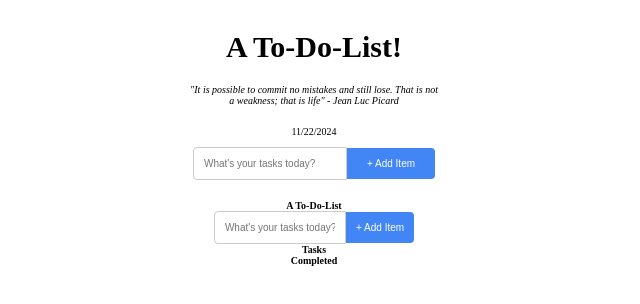
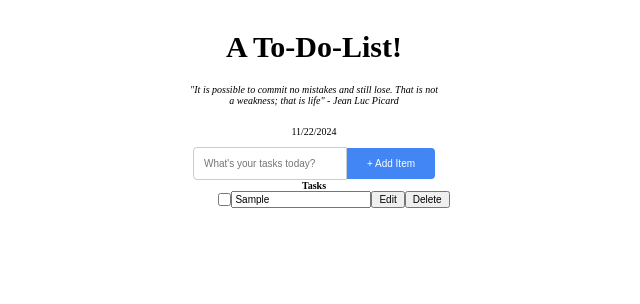
Before and after one commit to MukhriddinToshboyev/To-Do-List, a React (Vite) app: page / in a window 1280 px wide. Both pictures are taken after typing "Sample" into the empty fields and a click on the button "+ Add Item". Shown: the top 304 px of the page, without its empty margins (326-966 px from the left). Built offline with nearby package versions, Linux system fonts and the light colour scheme.

Commit message:
to-do-list

```diff
--- a/src/Tasks/index.jsx
+++ b/src/Tasks/index.jsx
@@ -1,92 +1,8 @@
-import { useState } from "react";
+import "./Tasks.css";
 
-function Tasks() {
-  const [tasks, setTasks] = useState([]);
-  const [taskInput, setTaskInput] = useState("");
-  const [editingTaskId, setEditingTaskId] = useState(null);
-
-  // Vazifa inputini yangilash
-  const handleInputChange = (e) => {
-    setTaskInput(e.target.value);
-  };
-
-  // Vazifa qo'shish
-  const handleAddTask = () => {
-    if (taskInput.trim()) {
-      const newTask = {
-        id: Date.now(),
-        text: taskInput,
-        completed: false,
-      };
-      setTasks([...tasks, newTask]);
-      setTaskInput("");
-    }
-  };
-
-  // Vazifani o'chirish
-  const handleDeleteTask = (id) => {
-    setTasks(tasks.filter((task) => task.id !== id));
-  };
-
-  // Vazifani tahrirlash
-  const handleEditTask = (id) => {
-    const taskToEdit = tasks.find((task) => task.id === id);
-    setTaskInput(taskToEdit.text);
-    setEditingTaskId(id);
-  };
-
-  // Vazifani yangilash
-  const handleUpdateTask = () => {
-    if (taskInput.trim()) {
-      setTasks(
-        tasks.map((task) =>
-          task.id === editingTaskId ? { ...task, text: taskInput } : task
-        )
-      );
-      setTaskInput("");
-      setEditingTaskId(null);
-    }
-  };
-
-  // Vazifani bajarilgan sifatida belgilash
-  const handleCompleteTask = (id) => {
-    setTasks(
-      tasks.map((task) =>
-        task.id === id ? { ...task, completed: !task.completed } : task
-      )
-    );
-  };
-
+function Tasks({ tasks, handleEditTask, handleDeleteTask }) {
   return (
-    <div style={{ padding: "20px", maxWidth: "500px", margin: "0 auto" }}>
-      <h1>A To-Do-List</h1>
-      <input
-        type="text"
-        value={taskInput}
-        onChange={handleInputChange}
-        placeholder="What's your tasks today?"
-        style={{
-          padding: "10px",
-          border: "1px solid #ccc",
-          borderRadius: "4px 0 0 4px",
-          outline: "none",
-          width: "calc(100% - 90px)",
-        }}
-      />
-      <button
-        onClick={editingTaskId ? handleUpdateTask : handleAddTask}
-        style={{
-          padding: "10px",
-          backgroundColor: "#4285f4",
-          color: "#fff",
-          border: "none",
-          borderRadius: "0 4px 4px 0",
-          cursor: "pointer",
-        }}
-      >
-        {editingTaskId ? "Update" : "+ Add Item"}
-      </button>
-
+    <div>
       <h2>Tasks</h2>
       <ul>
         {tasks
@@ -95,83 +11,12 @@ function Tasks() {
             <li key={task.id} style={{ display: "flex", alignItems: "center" }}>
               <input
                 type="checkbox"
-                onChange={() => handleCompleteTask(task.id)}
+                // onChange={() => handleCompleteTask(task.id)}
               />
-              <span style={{ flex: 1, margin: "0 10px" }}>{task.text}</span>
-              <button
-                onClick={() => handleEditTask(task.id)}
-                style={{
-                  marginRight: "5px",
-                  backgroundColor: "#17a2b8",
-                  color: "#fff",
-                  border: "none",
-                  padding: "5px 10px",
-                  borderRadius: "4px",
-                }}
-              >
-                Edit
-              </button>
-              <button
-                onClick={() => handleDeleteTask(task.id)}
-                style={{
-                  backgroundColor: "#dc3545",
-                  color: "#fff",
-                  border: "none",
-                  padding: "5px 10px",
-                  borderRadius: "4px",
-                }}
-              >
-                Delete
-              </button>
-            </li>
-          ))}
-      </ul>
+              <input type="text" value={task.text} />
 
-      <h2>Completed</h2>
-      <ul>
-        {tasks
-          .filter((task) => task.completed)
-          .map((task) => (
-            <li key={task.id} style={{ display: "flex", alignItems: "center" }}>
-              <input
-                type="checkbox"
-                checked
-                onChange={() => handleCompleteTask(task.id)}
-              />
-              <span
-                style={{
-                  flex: 1,
-                  margin: "0 10px",
-                  textDecoration: "line-through",
-                }}
-              >
-                {task.text}
-              </span>
-              <button
-                onClick={() => handleEditTask(task.id)}
-                style={{
-                  marginRight: "5px",
-                  backgroundColor: "#17a2b8",
-                  color: "#fff",
-                  border: "none",
-                  padding: "5px 10px",
-                  borderRadius: "4px",
-                }}
-              >
-                Edit
-              </button>
-              <button
-                onClick={() => handleDeleteTask(task.id)}
-                style={{
-                  backgroundColor: "#dc3545",
-                  color: "#fff",
-                  border: "none",
-                  padding: "5px 10px",
-                  borderRadius: "4px",
-                }}
-              >
-                Delete
-              </button>
+              <button onClick={() => handleEditTask(task.id)}>Edit</button>
+              <button onClick={() => handleDeleteTask(task.id)}>Delete</button>
             </li>
           ))}
       </ul>
--- a/src/To-Do-List/index.jsx
+++ b/src/To-Do-List/index.jsx
@@ -12,6 +12,8 @@ function Menu() {
   const [taskInput, setTaskInput] = useState("");
 
   const [tasks, setTasks] = useState([]);
+
+  const [editingTaskId, setEditingTaskId] = useState(null);
 
   function handleInputChange(e) {
     setTaskInput(e.target.value);
@@ -28,6 +30,16 @@ function Menu() {
       setTaskInput("");
       console.log(tasks);
     }
+  }
+
+  function handleDeleteTask(id) {
+    setTasks(tasks.filter((task) => task.id !== id));
+  }
+
+  function handleEditTask(id) {
+    const taskToEdit = tasks.find((task) => task.id === id);
+    setTaskInput(taskToEdit.text);
+    setEditingTaskId(id);
   }
 
   useEffect(() => {
@@ -58,10 +70,193 @@ function Menu() {
           + Add Item
         </button>
       </nav>
+      <Tasks
+        tasks={tasks}
+        handleEditTask={handleEditTask}
+        handleDeleteTask={handleDeleteTask}
+      />
       <Completed />
-      <Tasks />
     </div>
   );
 }
 
 export default Menu;
+
+// {
+//   // const [tasks, setTasks] = useState([]);
+//   const [taskInput, setTaskInput] = useState("");
+//   const [editingTaskId, setEditingTaskId] = useState(null);
+
+//   // Vazifa inputini yangilash
+//   const handleInputChange = (e) => {
+//     setTaskInput(e.target.value);
+//   };
+
+//   // Vazifa qo'shish
+//   const handleAddTask = () => {
+//     if (taskInput.trim()) {
+//       const newTask = {
+//         id: Date.now(),
+//         text: taskInput,
+//         completed: false,
+//       };
+//       setTasks([...tasks, newTask]);
+//       setTaskInput("");
+//     }
+//   };
+
+//   // Vazifani o'chirish
+//   const handleDeleteTask = (id) => {
+//     setTasks(tasks.filter((task) => task.id !== id));
+//   };
+
+// // Vazifani tahrirlash
+// const handleEditTask = (id) => {
+//   const taskToEdit = tasks.find((task) => task.id === id);
+//   setTaskInput(taskToEdit.text);
+//   setEditingTaskId(id);
+// };
+
+// Vazifani yangilash
+// const handleUpdateTask = () => {
+//   if (taskInput.trim()) {
+//     setTasks(
+//       tasks.map((task) =>
+//         task.id === editingTaskId ? { ...task, text: taskInput } : task
+//       )
+//     );
+//     setTaskInput("");
+//     setEditingTaskId(null);
+//   }
+// };
+
+//   // Vazifani bajarilgan sifatida belgilash
+//   const handleCompleteTask = (id) => {
+//     setTasks(
+//       tasks.map((task) =>
+//         task.id === id ? { ...task, completed: !task.completed } : task
+//       )
+//     );
+//   };
+
+//   return (
+//     <div style={{ padding: "20px", maxWidth: "500px", margin: "0 auto" }}>
+//       <h1>A To-Do-List</h1>
+//       <input
+//         type="text"
+//         value={taskInput}
+//         onChange={handleInputChange}
+//         placeholder="What's your tasks today?"
+//         style={{
+//           padding: "10px",
+//           border: "1px solid #ccc",
+//           borderRadius: "4px 0 0 4px",
+//           outline: "none",
+//           width: "calc(100% - 90px)",
+//         }}
+//       />
+//       <button
+//         onClick={editingTaskId ? handleUpdateTask : handleAddTask}
+//         style={{
+//           padding: "10px",
+//           backgroundColor: "#4285f4",
+//           color: "#fff",
+//           border: "none",
+//           borderRadius: "0 4px 4px 0",
+//           cursor: "pointer",
+//         }}
+//       >
+//         {editingTaskId ? "Update" : "+ Add Item"}
+//       </button>
+
+// <h2>Tasks</h2>
+// <ul>
+//   {tasks
+//     .filter((task) => !task.completed)
+//     .map((task) => (
+//       <li key={task.id} style={{ display: "flex", alignItems: "center" }}>
+//         <input
+//           type="checkbox"
+//           onChange={() => handleCompleteTask(task.id)}
+//         />
+//         <span style={{ flex: 1, margin: "0 10px" }}>{task.text}</span>
+//         <button
+//           onClick={() => handleEditTask(task.id)}
+//           style={{
+//             marginRight: "5px",
+//             backgroundColor: "#17a2b8",
+//             color: "#fff",
+//             border: "none",
+//             padding: "5px 10px",
+//             borderRadius: "4px",
+//           }}
+//         >
+//           Edit
+//         </button>
+//         <button
+//           onClick={() => handleDeleteTask(task.id)}
+//           style={{
+//             backgroundColor: "#dc3545",
+//             color: "#fff",
+//             border: "none",
+//             padding: "5px 10px",
+//             borderRadius: "4px",
+//           }}
+//         >
+//           Delete
+//         </button>
+//       </li>
+//     ))}
+// </ul>
+
+//       <h2>Completed</h2>
+//       <ul>
+//         {tasks
+//           .filter((task) => task.completed)
+//           .map((task) => (
+//             <li key={task.id} style={{ display: "flex", alignItems: "center" }}>
+//               <input
+//                 type="checkbox"
+//                 checked
+//                 onChange={() => handleCompleteTask(task.id)}
+//               />
+//               <span
+//                 style={{
+//                   flex: 1,
+//                   margin: "0 10px",
+//                   textDecoration: "line-through",
+//                 }}
+//               >
+//                 {task.text}
+//               </span>
+//               <button
+//                 onClick={() => handleEditTask(task.id)}
+//                 style={{
+//                   marginRight: "5px",
+//                   backgroundColor: "#17a2b8",
+//                   color: "#fff",
+//                   border: "none",
+//                   padding: "5px 10px",
+//                   borderRadius: "4px",
+//                 }}
+//               >
+//                 Edit
+//               </button>
+//               <button
+//                 onClick={() => handleDeleteTask(task.id)}
+//                 style={{
+//                   backgroundColor: "#dc3545",
+//                   color: "#fff",
+//                   border: "none",
+//                   padding: "5px 10px",
+//                   borderRadius: "4px",
+//                 }}
+//               >
+//                 Delete
+//               </button>
+//             </li>
+//           ))}
+//       </ul>
+//     </div>
+//   );
+// }
```
Also changed, not shown: src/Tasks/Tasks.css (added).
